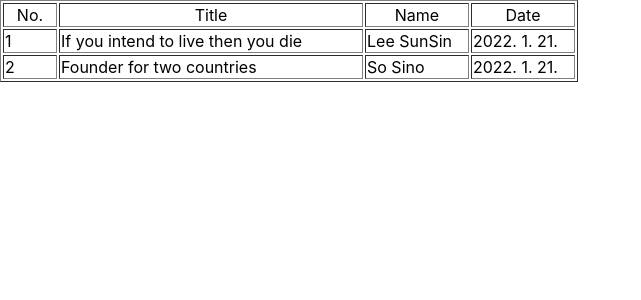
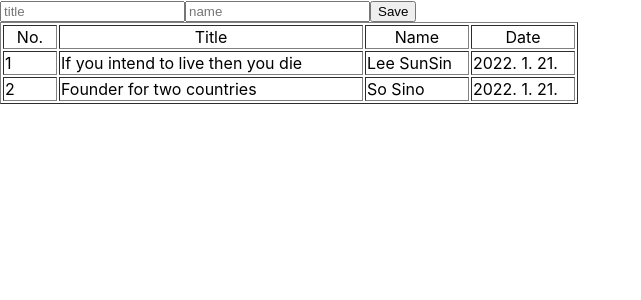
Before and after one commit to suhyeon21/react-board, a React (Create React App) app: page / in a window 1280 px wide. Shown: the top 300 px of the page, without its empty margins (0-641 px from the left). Built offline with nearby package versions, Linux system fonts and the light colour scheme.

Commit message:
feat: 값을 입력받아 저장하는 글쓰기 기능 구현

```diff
--- a/src/App.js
+++ b/src/App.js
@@ -1,8 +1,8 @@
 import React, { Component } from "react";
-import "./App.css";
 
 class App extends Component {
   state = {
+    maxNo: 3, //기본적으로 2개의 데이터 갖고 있는 상황이기 때문
     boards: [
       {
         brdno: 1,
@@ -18,11 +18,23 @@ class App extends Component {
       },
     ],
   };
+
+  handleSaveData = (data) => {
+    this.setState({
+      boards: this.state.boards.concat({
+        brdno: this.state.maxNo++,
+        brddate: new Date(),
+        ...data, // ...은 뭔가 복사해온다는 것 같은데 여기서 data에 뭐가 들어온다는 거지?입력값인가?
+      }),
+    });
+  };
+
   render() {
     const { boards } = this.state; //const boards = this.state.boards
 
     return (
       <div>
+        <BoardForm onSaveData={this.handleSaveData} />
         <table border="1">
           <tbody>
             <tr align="center">
@@ -43,8 +55,8 @@ class App extends Component {
 
 class BoardItem extends React.Component {
   render() {
-    const r = this.props.row;
-    console.log(r);
+    // const r = this.props.row;
+    // console.log(r);
     return (
       <tr>
         <td>{this.props.row.brdno}</td>
@@ -56,4 +68,38 @@ class BoardItem extends React.Component {
   }
 }
 
+class BoardForm extends Component {
+  //1
+  state = {};
+
+  handleChange = (e) => {
+    this.setState({
+      [e.target.name]: e.target.value,
+    });
+  };
+
+  handleSubmit = (e) => {
+    e.preventDefault();
+    this.props.onSaveData(this.state); //이 부분 왜 쓴건지 모르겠음, 이 함수 자체가 이해가 안감. state 비우는 건가
+    this.setState({});
+  };
+
+  render() {
+    return (
+      <form onSubmit={this.handleSubmit}>
+        <input
+          placeholder="title"
+          name="brdtitle"
+          onChange={this.handleChange} //입력 상자와 handleChange 연결, 컴포넌트 내의 변수나 함수 참조할 경우 this 붙임
+        />
+        <input
+          placeholder="name"
+          name="brdwriter"
+          onChange={this.handleChange}
+        />
+        <button type="submit">Save</button>
+      </form>
+    );
+  }
+}
 export default App;
```
